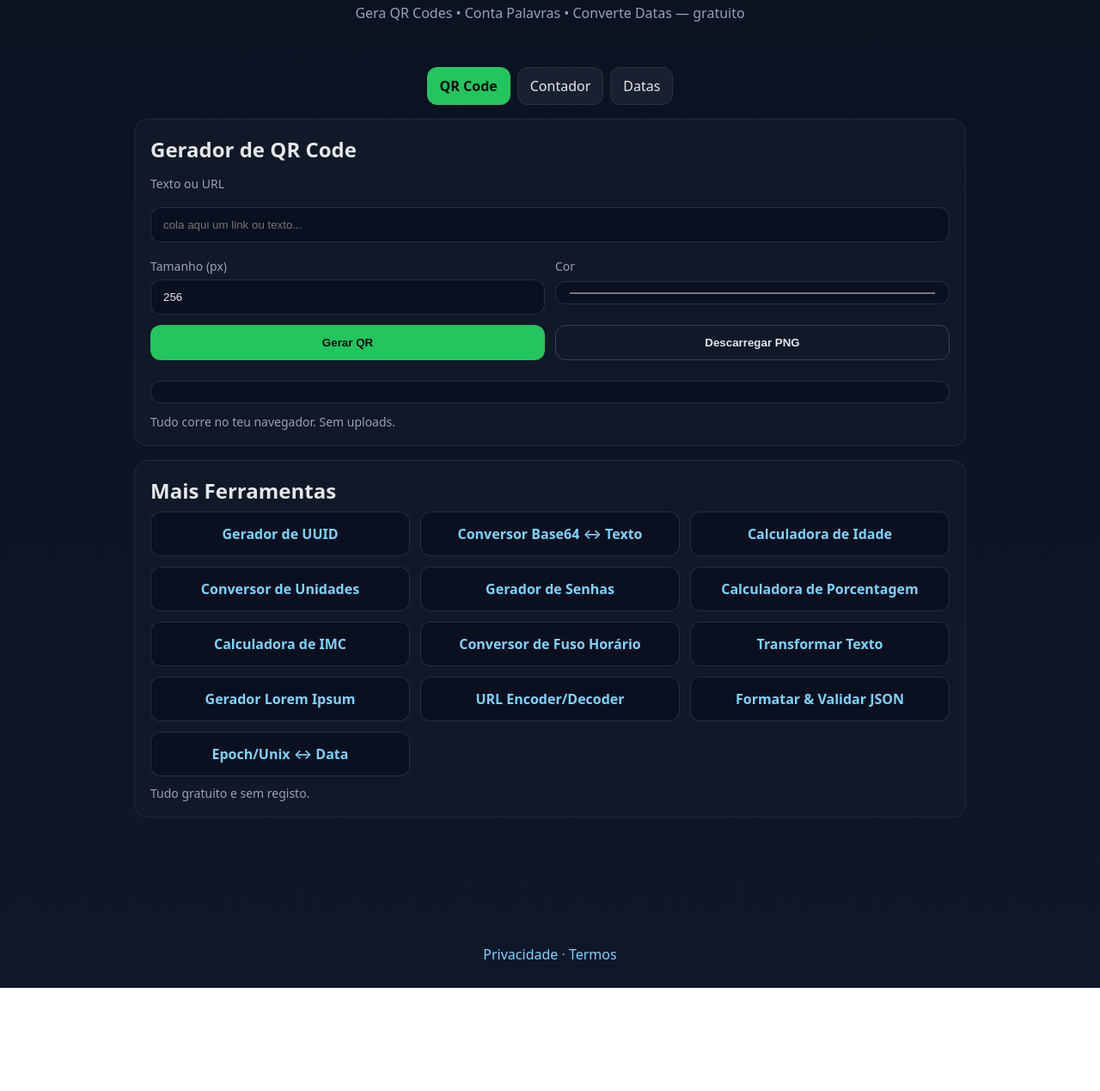
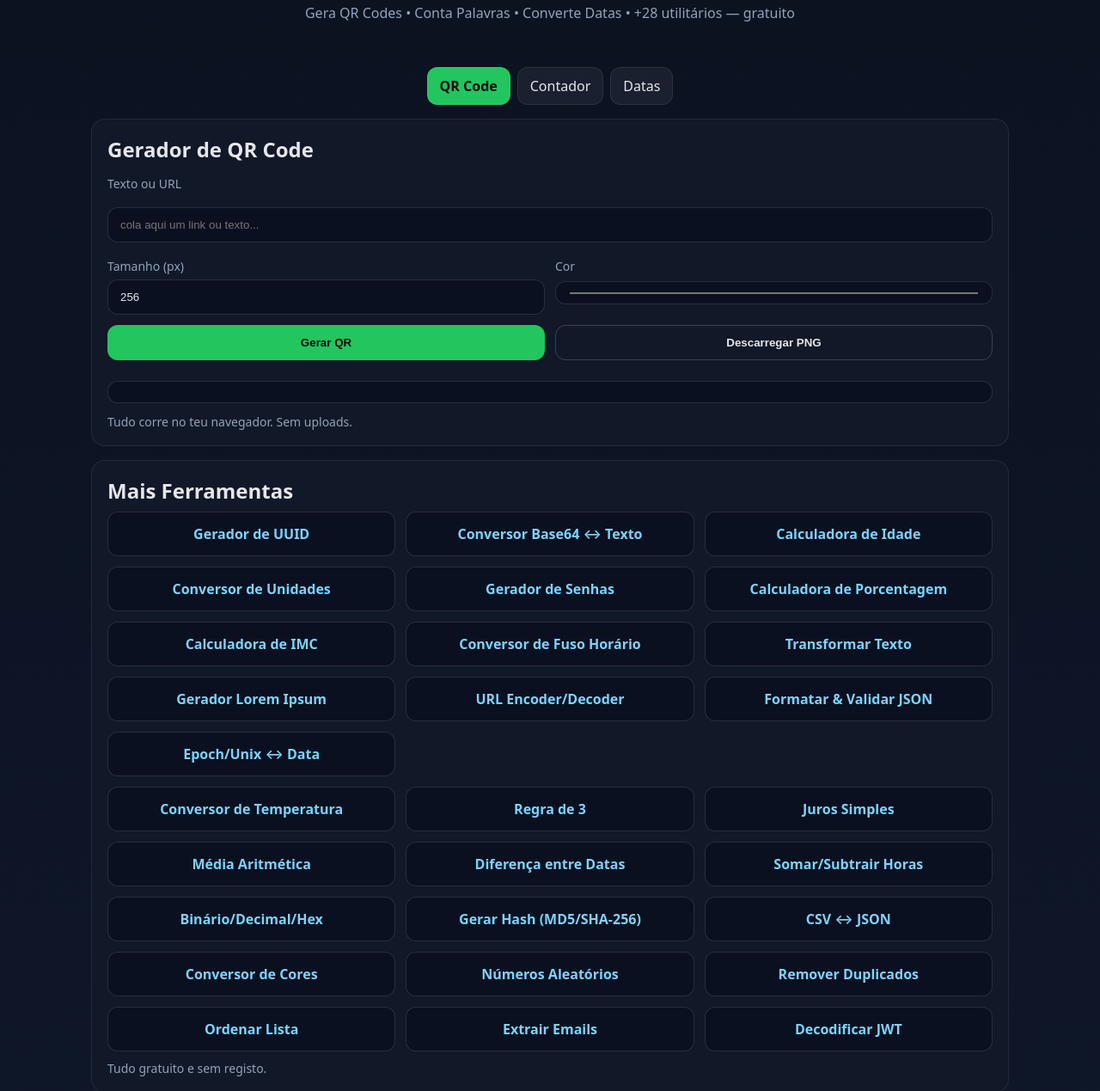
Before and after one commit to tecne27-bit/tecne27-bit.github.io, a plain HTML site: page index.html in a window 1280 px wide. Shown: the part 68-1337 px from the top of the page at 86% size. Before the commit the page ends 1217 px from the top, so only its background shows below. Drawn offline with Linux system fonts and the light colour scheme.

Commit message:
Update index.html

```diff
--- a/index.html
+++ b/index.html
@@ -3,50 +3,51 @@
 <head>
   <meta charset="utf-8" />
   <meta name="viewport" content="width=device-width,initial-scale=1" />
-  <title>TinyTools — QR • Palavras • Datas • +Ferramentas</title>
-  <meta name="description" content="Ferramentas online gratuitas: gerar QR, contar palavras/caracteres, converter datas/horas, gerar UUID, converter Base64 e calcular idade." />
+  <title>TinyTools — QR • Texto • Datas • Conversores • Calculadoras</title>
+  <meta name="description" content="Coleção de ferramentas online gratuitas: QR Code, contadores, conversores, calculadoras e utilitários rápidos. Tudo no navegador." />
   <link rel="canonical" href="https://tecne27-bit.github.io/">
 
-  <!-- Google AdSense (verificação e carregamento de anúncios) -->
+  <!-- Google AdSense (mantém este script no <head>) -->
   <script async src="https://pagead2.googlesyndication.com/pagead/js/adsbygoogle.js?client=ca-pub-5475264542757899" crossorigin="anonymous"></script>
 
   <style>
     :root { --bg:#0f172a; --card:#111827; --muted:#94a3b8; --fg:#e5e7eb; --accent:#22c55e; }
-    * { box-sizing:border-box; }
-    body { margin:0; font-family:system-ui,-apple-system,Segoe UI,Roboto,Helvetica,Arial,sans-serif; background:linear-gradient(180deg,#0b1220,#0f172a); color:var(--fg); }
-    header { padding:28px 16px; text-align:center; }
-    h1 { margin:0; font-size:28px; }
-    h2 { margin:0 0 8px 0; }
-    .sub { color:var(--muted); margin-top:6px; }
-    .wrap { max-width:1000px; margin:24px auto 64px; padding:0 16px; display:grid; gap:16px; }
-    .tabs { display:flex; gap:8px; flex-wrap:wrap; justify-content:center; }
-    .tab { background:rgba(255,255,255,.06); border:1px solid rgba(255,255,255,.08); padding:10px 14px; border-radius:12px; cursor:pointer; user-select:none; }
-    .tab.active { background:var(--accent); color:#0a0a0a; font-weight:700; }
-    .card { background:var(--card); border:1px solid rgba(255,255,255,.08); border-radius:16px; padding:18px; }
-    label { display:block; font-size:14px; color:var(--muted); margin:6px 0 6px; }
-    input, textarea, button { width:100%; padding:12px 14px; border-radius:12px; border:1px solid rgba(255,255,255,.12); background:#0b1020; color:var(--fg); }
-    button { cursor:pointer; background:var(--accent); color:#0a0a0a; font-weight:700; border:none; }
-    button.ghost { background:transparent; border:1px solid rgba(255,255,255,.18); color:var(--fg); }
-    .grid { display:grid; gap:12px; grid-template-columns:1fr; }
-    .row { display:grid; gap:12px; grid-template-columns:1fr 1fr; }
-    .result { margin-top:12px; background:#0b1020; padding:12px; border-radius:12px; border:1px solid rgba(255,255,255,.12); }
-    .muted { color:var(--muted); font-size:14px; }
-    .footer { text-align:center; color:var(--muted); padding:28px 16px; }
-    a { color:#7dd3fc; text-decoration:none; }
-    @media (max-width:760px){ .row{ grid-template-columns:1fr; } }
-    .ad { margin:18px 0; text-align:center; }
+    *{box-sizing:border-box}
+    body{margin:0;font-family:system-ui,-apple-system,Segoe UI,Roboto,Helvetica,Arial,sans-serif;background:linear-gradient(180deg,#0b1220,#0f172a);color:var(--fg)}
+    header{padding:28px 16px;text-align:center}
+    h1{margin:0;font-size:28px}
+    h2{margin:0 0 8px 0}
+    .sub{color:var(--muted);margin-top:6px}
+    .wrap{max-width:1100px;margin:24px auto 64px;padding:0 16px;display:grid;gap:16px}
+    .tabs{display:flex;gap:8px;flex-wrap:wrap;justify-content:center}
+    .tab{background:rgba(255,255,255,.06);border:1px solid rgba(255,255,255,.08);padding:10px 14px;border-radius:12px;cursor:pointer;user-select:none}
+    .tab.active{background:var(--accent);color:#0a0a0a;font-weight:700}
+    .card{background:var(--card);border:1px solid rgba(255,255,255,.08);border-radius:16px;padding:18px}
+    label{display:block;font-size:14px;color:var(--muted);margin:6px 0 6px}
+    input,textarea,button{width:100%;padding:12px 14px;border-radius:12px;border:1px solid rgba(255,255,255,.12);background:#0b1020;color:var(--fg)}
+    button{cursor:pointer;background:var(--accent);color:#0a0a0a;font-weight:700;border:none}
+    button.ghost{background:transparent;border:1px solid rgba(255,255,255,.18);color:var(--fg)}
+    .grid{display:grid;gap:12px;grid-template-columns:1fr}
+    .row{display:grid;gap:12px;grid-template-columns:1fr 1fr}
+    .result{margin-top:12px;background:#0b1020;padding:12px;border-radius:12px;border:1px solid rgba(255,255,255,.12)}
+    .muted{color:var(--muted);font-size:14px}
+    .footer{text-align:center;color:var(--muted);padding:28px 16px}
+    a{color:#7dd3fc;text-decoration:none}
+    @media(max-width:760px){.row{grid-template-columns:1fr}}
+    .ad{margin:18px 0;text-align:center}
 
-    /* grelha de links das novas ferramentas */
-    .tools-grid { display:grid; gap:12px; grid-template-columns: repeat(3, 1fr); }
-    .tool { display:block; padding:14px; border-radius:12px; background:#0b1020; border:1px solid rgba(255,255,255,.12); text-align:center; font-weight:600; }
-    .tool:hover { border-color: var(--accent); transform: translateY(-1px); transition: .15s ease; }
-    @media (max-width:760px){ .tools-grid{ grid-template-columns:1fr; } }
+    /* grelha de links das ferramentas */
+    .tools-grid{display:grid;gap:12px;grid-template-columns:repeat(3,1fr)}
+    .tool{display:block;padding:14px;border-radius:12px;background:#0b1020;border:1px solid rgba(255,255,255,.12);text-align:center;font-weight:600}
+    .tool:hover{border-color:var(--accent);transform:translateY(-1px);transition:.15s ease}
+    @media(max-width:980px){.tools-grid{grid-template-columns:repeat(2,1fr)}}
+    @media(max-width:640px){.tools-grid{grid-template-columns:1fr}}
   </style>
 </head>
 <body>
   <header>
     <h1>TinyTools</h1>
-    <div class="sub">Gera QR Codes • Conta Palavras • Converte Datas — gratuito</div>
+    <div class="sub">Gera QR Codes • Conta Palavras • Converte Datas • +28 utilitários — gratuito</div>
   </header>
 
   <main class="wrap">
@@ -116,14 +117,14 @@
     <section class="card">
       <h2>Mais Ferramentas</h2>
 
-  <!-- primeiras (já existentes) -->
+      <!-- já existentes -->
       <div class="tools-grid">
         <a class="tool" href="/uuid.html">Gerador de UUID</a>
         <a class="tool" href="/base64.html">Conversor Base64 ↔ Texto</a>
         <a class="tool" href="/idade.html">Calculadora de Idade</a>
       </div>
 
-  <!-- novas ferramentas (adicionadas) -->
+      <!-- lote 1 -->
       <div class="tools-grid" style="margin-top:12px">
         <a class="tool" href="/unidades.html">Conversor de Unidades</a>
         <a class="tool" href="/senha.html">Gerador de Senhas</a>
@@ -137,20 +138,36 @@
         <a class="tool" href="/epoch.html">Epoch/Unix ↔ Data</a>
       </div>
 
+      <!-- lote 2 (15 novas) -->
+      <div class="tools-grid" style="margin-top:12px">
+        <a class="tool" href="/temperatura.html">Conversor de Temperatura</a>
+        <a class="tool" href="/regra3.html">Regra de 3</a>
+        <a class="tool" href="/juros.html">Juros Simples</a>
+        <a class="tool" href="/media.html">Média Aritmética</a>
+        <a class="tool" href="/diferenca-datas.html">Diferença entre Datas</a>
+        <a class="tool" href="/horas.html">Somar/Subtrair Horas</a>
+        <a class="tool" href="/binario.html">Binário/Decimal/Hex</a>
+        <a class="tool" href="/hash.html">Gerar Hash (MD5/SHA-256)</a>
+        <a class="tool" href="/csv-json.html">CSV ↔ JSON</a>
+        <a class="tool" href="/cores.html">Conversor de Cores</a>
+        <a class="tool" href="/random.html">Números Aleatórios</a>
+        <a class="tool" href="/remover-duplicados.html">Remover Duplicados</a>
+        <a class="tool" href="/ordenar-lista.html">Ordenar Lista</a>
+        <a class="tool" href="/extrair-emails.html">Extrair Emails</a>
+        <a class="tool" href="/jwt-decode.html">Decodificar JWT</a>
+      </div>
+
       <div class="muted" style="margin-top:10px;">Tudo gratuito e sem registo.</div>
     </section>
 
     <!-- Bloco de anúncios AdSense -->
-
     <ins class="adsbygoogle"
          style="display:block; text-align:center; margin:20px 0;"
          data-ad-client="ca-pub-5475264542757899"
          data-ad-slot="1234567890"
          data-ad-format="auto"
          data-full-width-responsive="true"></ins>
-    <script>
-         (adsbygoogle = window.adsbygoogle || []).push({});
-    </script>
+    <script>(adsbygoogle = window.adsbygoogle || []).push({});</script>
 
   </main>
 
```
Lines whose indentation alone changed are shown as unchanged.
